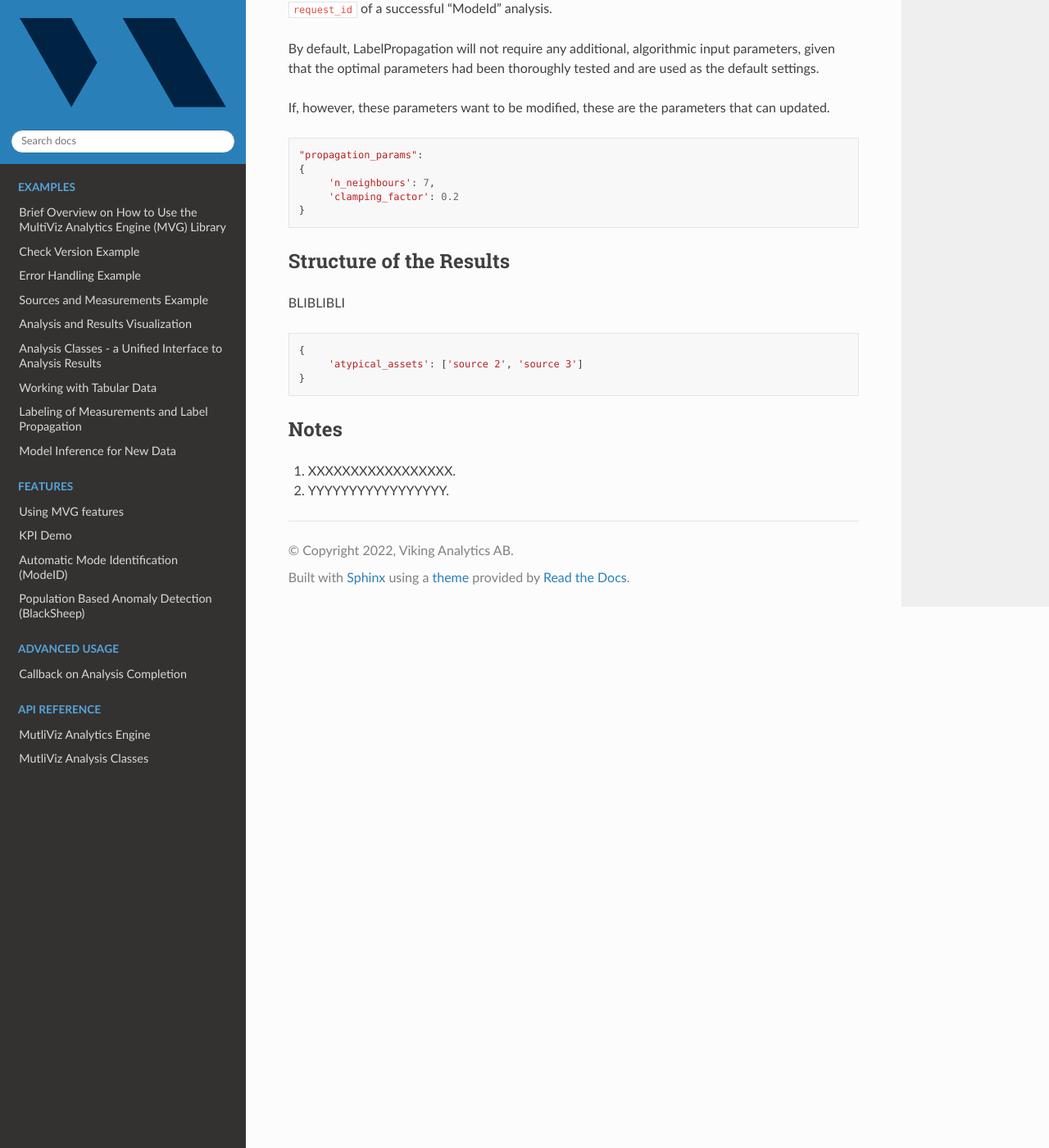
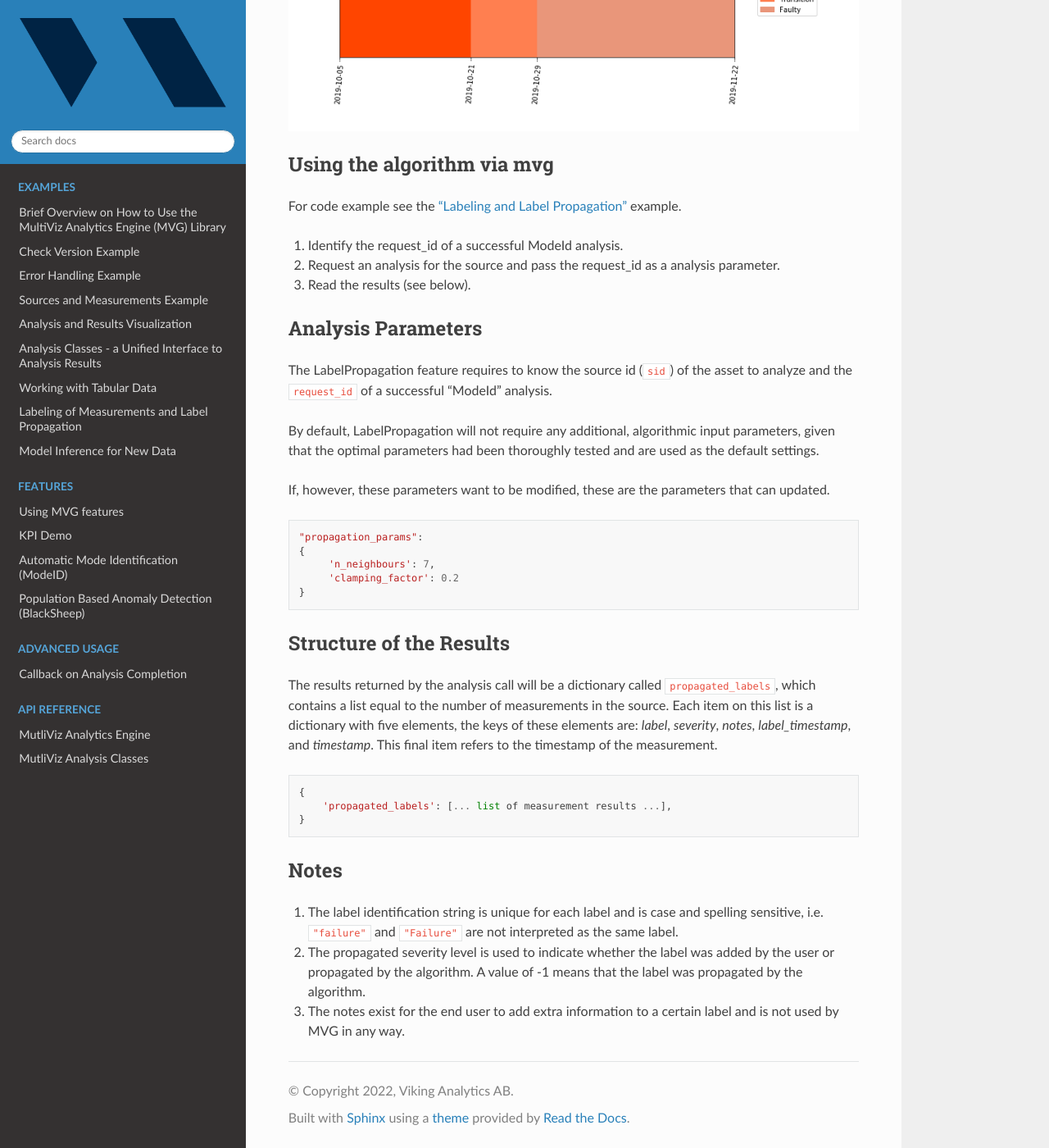
Before and after one commit to vikinganalytics/mvg, a Sphinx documentation site: the page built from docs/source/content/features/label_propagation.md, in a window 1280 px wide and 1400 px high, scrolled down 1669 px. Shown: the whole window at 82% size. Built offline with Sphinx 7.4.7 and the Read the Docs theme 2.0.0, drawn with Linux system fonts in a browser that asks for light colours; some of the changed text lies outside the part shown.

Commit message:
Adding md file and figure for label propagation documentation

````diff
--- a/docs/source/content/features/label_propagation.md
+++ b/docs/source/content/features/label_propagation.md
@@ -28,7 +28,7 @@ The figure below shows the results of a ModeId analysis where a total of three o
 This is followed by a plot showing the initial labeled measurements, which correspond to three measurements per mode.
 Finally, it shows how all the labels had been propagated to all the measurements after using the LabelPropagation feature.
 
-.. image:: ../img/BLABLABLA_plot.png
+.. image:: ../img/labelpropagation_plots.png
 
 ## Using the algorithm via mvg
 
@@ -38,7 +38,7 @@ For code example see the ["Labeling and Label Propagation"](../examples/7-labeli
 
 2. Request an analysis for the source and pass the request_id as a analysis parameter.
 
-3. Readd the results (see below).
+3. Read the results (see below).
 
 ## Analysis Parameters
 
@@ -60,15 +60,22 @@ If, however, these parameters want to be modified, these are the parameters that
 
 ## Structure of the Results
 
-BLIBLIBLI
+The results returned by the analysis call will be a dictionary called `propagated_labels`,
+which contains a list equal to the number of measurements in the source.
+Each item on this list is a dictionary with five elements, the keys of these elements are: *label*, *severity*, *notes*, *label_timestamp*, and *timestamp*.
+This final item refers to the timestamp of the measurement.
+
+
 ```
 {
-	'atypical_assets': ['source 2', 'source 3']
+    'propagated_labels': [... list of measurement results ...],
 }
 ```
 
 ## Notes
 
-1. XXXXXXXXXXXXXXXXX.
+1. The label identification string is unique for each label and is case and spelling sensitive, i.e. `"failure"` and `"Failure"` are not interpreted as the same label.
 
-2. YYYYYYYYYYYYYYYYY.
+2. The propagated severity level is used to indicate whether the label was added by the user or propagated by the algorithm. A value of -1 means that the label was propagated by the algorithm.
+
+3. The notes exist for the end user to add extra information to a certain label and is not used by MVG in any way.
````
Also changed, not shown: docs/source/content/img/labelpropagation_plots.png (added).
